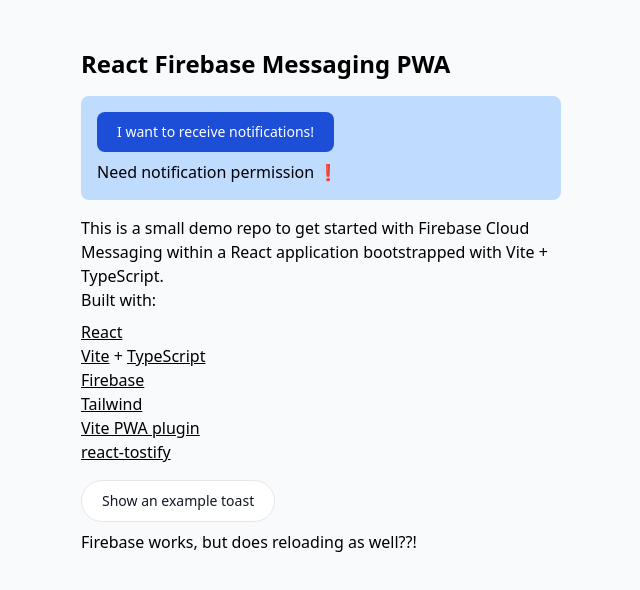
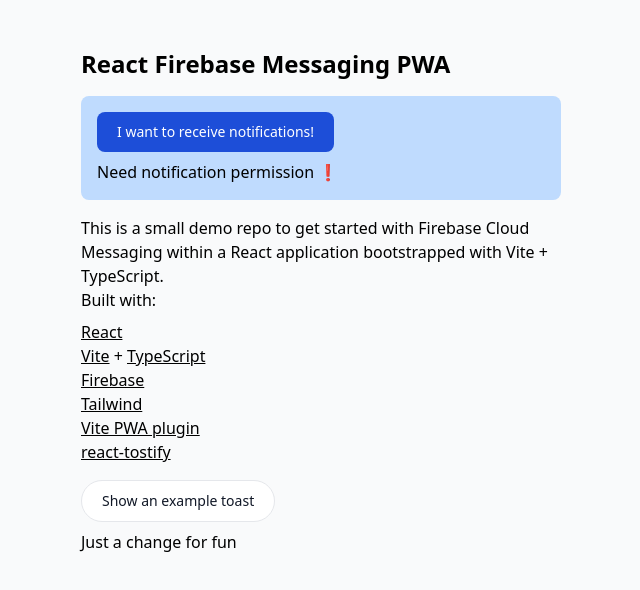
Before and after one commit to stassinari/react-firebase-cloud-messaging, a React (Vite) app: page / in a window 1280 px wide. Shown: the top 590 px of the page, without its empty margins (319-959 px from the left). Built offline with nearby package versions, Linux system fonts and the light colour scheme; no server answers.

Commit message:
just a change for fun

```diff
--- a/src/App.tsx
+++ b/src/App.tsx
@@ -98,7 +98,7 @@
           Show an example toast
         </ButtonSecondary>
       </div>
-      <p>Firebase works, but does reloading as well??!</p>
+      <p>Just a change for fun</p>
       <ReloadPrompt />
     </div>
   );
```
